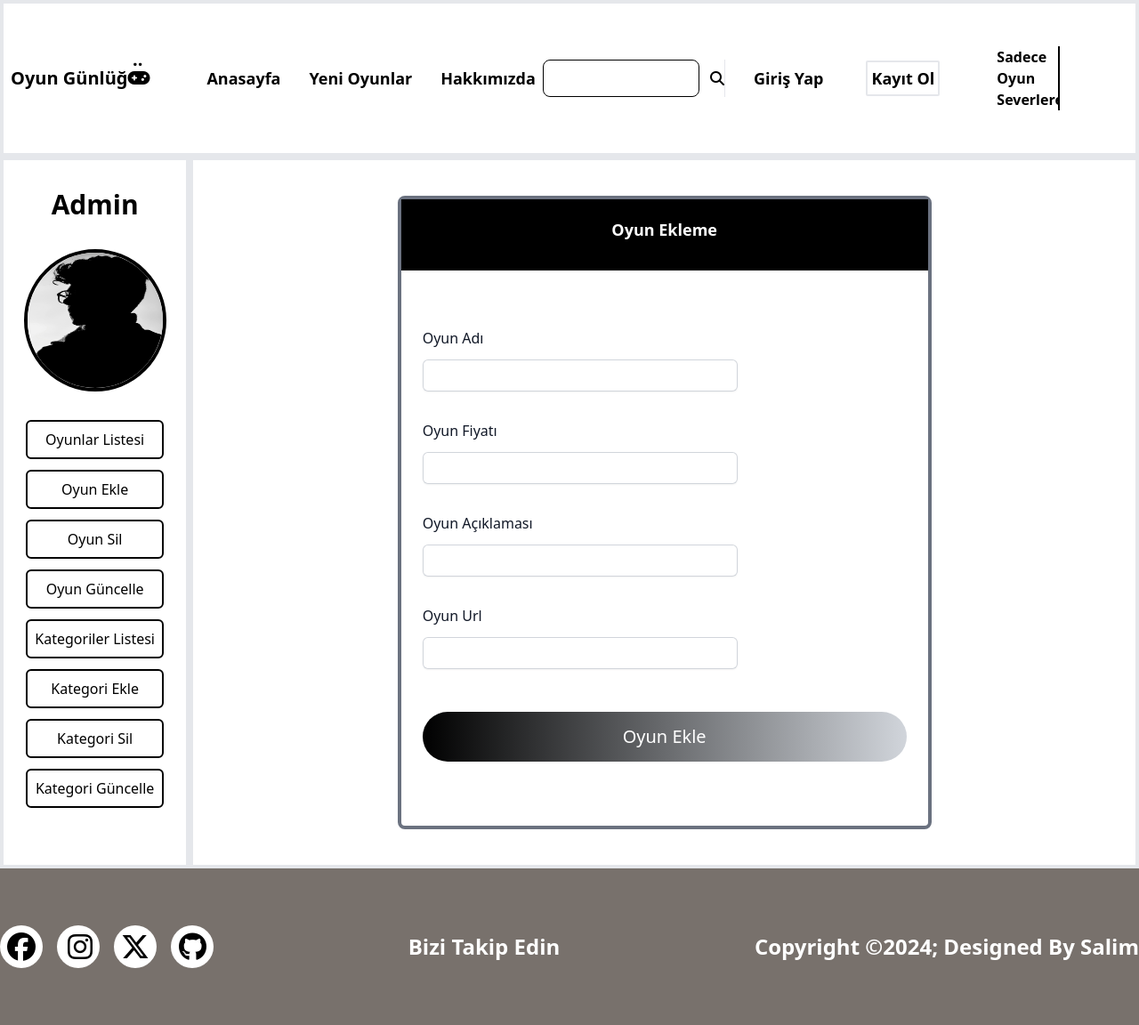
After one commit to SalimBerk/PHPBitirmeProjesi, a PHP site: page /admin-create.php in a window 1280 px wide. The commit adds this page. Shown: the whole page at 89% size. Run offline with PHP 8.4, Linux system fonts and the light colour scheme; some libraries are stand-ins or nearby versions.

Commit message:
Admin Oyun Ekleme İşlemi Gerçekleşti.

```diff
--- /dev/null
+++ b/public/Views/_admin-menu.php
@@ -0,0 +1,29 @@
+<div class="admin-menu ">
+    <ul class="flex flex-col space-y-3">
+
+        <a href="/PHPBitirmeProjesi/public/admin-panel.php">
+            <li class="border-2 border-solid border-black rounded-md p-2">Oyunlar Listesi</li>
+        </a>
+        <a href="/PHPBitirmeProjesi/public/admin-create.php">
+            <li class="border-2 border-solid border-black rounded-md p-2">Oyun Ekle</li>
+        </a>
+        <a href="/">
+            <li class="border-2 border-solid border-black rounded-md p-2">Oyun Sil</li>
+        </a>
+        <a href="/">
+            <li class="border-2 border-solid border-black rounded-md p-2">Oyun Güncelle</li>
+        </a>
+        <a href="/">
+            <li class="border-2 border-solid border-black rounded-md p-2">Kategoriler Listesi</li>
+        </a>
+        <a href="/">
+            <li class="border-2 border-solid border-black rounded-md p-2">Kategori Ekle</li>
+        </a>
+        <a href="/">
+            <li class="border-2 border-solid border-black rounded-md p-2">Kategori Sil</li>
+        </a>
+        <a href="/">
+            <li class="border-2 border-solid border-black rounded-md p-2">Kategori Güncelle</li>
+        </a>
+    </ul>
+</div>
--- a/public/Views/_products.php
+++ b/public/Views/_products.php
@@ -22,7 +22,7 @@ if (isset($_GET['id'])) {
 
 while ($row = mysqli_fetch_assoc($result)) :
 ?>
-    <div class="card w-80 max-h-[600px] border-4 rounded-lg border-black">
+    <div class="card  w-80 max-h-[600px] border-4 rounded-lg border-black">
         <div class="card-title text-center font-bold text-white  text-lg bg-[#78716c] ">
             <span><?php echo $row['name'] ?></span>
         </div>
--- /dev/null
+++ b/public/admin-create.php
@@ -0,0 +1,94 @@
+<?php require './libs/functions.php' ?>
+
+
+<?php
+
+if ($_SERVER["REQUEST_METHOD"] == "POST") {
+    $gamename = trim($_POST['name']);
+    $gameprice = trim($_POST['price']);
+    $gamedescription = trim(htmlspecialchars($_POST['description']));
+    $gameimageurl = trim($_POST['imageurl']);
+    $gameadmincreate = createGame($gamename, $gameprice, $gamedescription, $gameimageurl);
+    if ($gameadmincreate) {
+        header('Location:admin-panel.php');
+    } else {
+        echo "Ekleme İşlemi Başarısız Oldu";
+    }
+}
+?>
+
+<!DOCTYPE html>
+<html lang="en">
+<?php include '../public/views/_head.php' ?>
+
+<body>
+    <?php include '../public/Views/_navbar.php' ?>
+    <section class="admin-panel  max-h-screen w-full   ">
+        <div class="flex ">
+            <div class=" text-center space-y-8 flex flex-col items-center py-8 admin-menu h-[800px] border-4 border-solid w-1/6 ">
+                <span class="text-3xl font-bold">Admin</span>
+                <img src="./images/profile.jpg" class="admin-profile border-solid border-4 rounded-full bg-cover border-black h-40 w-40" alt="resim bulunamadı" />
+                <!-- Admin Menu -->
+                <?php include './Views/_admin-menu.php' ?>
+            </div>
+
+            <div class="admin-content min-h-[800px] flex justify-center p-10 border-4 border-solid w-5/6">
+                <div class="w-[600px] min-h-[600px] border-4  border-solid border-gray-500 rounded-lg">
+                    <div class="user-menu flex items-center">
+                        <a href="/PHPBitirmeProjesi/public/signup.php" class="login h-[80px] w-full    font-bold text-center text-lg p-5 bg-black text-white">
+                            Oyun Ekleme
+                        </a>
+
+                    </div>
+
+                    <form action="admin-create.php" method="POST" enctype="multipart/form-data">
+                        <div class="space-y-2   ">
+                            <div class="mt-10 grid grid-cols-1 p-6 gap-x-6 gap-y-8 sm:grid-cols-6">
+                                <div class="sm:col-span-4">
+                                    <label for="name" class="block text-md font-medium  leading-6 text-gray-900">Oyun Adı</label>
+                                    <div class="mt-3">
+                                        <div class="flex rounded-md shadow-sm ring-1 ring-inset ring-gray-300 focus-within:ring-2 focus-within:ring-inset focus-within:border-blue-400 sm:max-w-md">
+                                            <input type="text" name="name" id="name" class="block flex-1 border-0 bg-transparent py-1.5 pl-1 text-gray-900">
+                                        </div>
+                                    </div>
+                                </div>
+                                <div class="sm:col-span-4">
+                                    <label for="price" class="block text-md font-medium  leading-6 text-gray-900">Oyun Fiyatı</label>
+                                    <div class="mt-3">
+                                        <div class="flex rounded-md shadow-sm ring-1 ring-inset ring-gray-300 focus-within:ring-2 focus-within:ring-inset focus-within:border-blue-400 sm:max-w-md">
+                                            <input type="text" name="price" id="price" class="block flex-1 border-0 bg-transparent py-1.5 pl-1 text-gray-900">
+                                        </div>
+                                    </div>
+                                </div>
+                                <div class="sm:col-span-4">
+                                    <label for="description" class="block text-md font-medium  leading-6 text-gray-900">Oyun Açıklaması</label>
+                                    <div class="mt-3">
+                                        <div class="flex rounded-md shadow-sm ring-1 ring-inset ring-gray-300 focus-within:ring-2 focus-within:ring-inset focus-within:border-blue-400 sm:max-w-md">
+                                            <input type="text" name="description" id="description" class="block flex-1 border-0 bg-transparent py-1.5 pl-1 text-gray-900">
+                                        </div>
+                                    </div>
+                                </div>
+                                <div class="sm:col-span-4">
+                                    <label for="imageurl" class="block text-md font-medium  leading-6 text-gray-900">Oyun Url</label>
+                                    <div class="mt-3">
+                                        <div class="flex rounded-md shadow-sm ring-1 ring-inset ring-gray-300 focus-within:ring-2 focus-within:ring-inset focus-within:border-blue-400 sm:max-w-md">
+                                            <input type="text" name="imageurl" id="imageurl" class="block flex-1 border-0 bg-transparent py-1.5 pl-1 text-gray-900">
+                                        </div>
+                                    </div>
+                                </div>
+                                <input type="submit" value="Oyun Ekle" class="col-span-full mt-4  text-center rounded-full h-14    to-black  bg-gradient-to-l  text-xl text-white from-gray-300    ">
+
+                                </input>
+                            </div>
+
+                        </div>
+                    </form>
+                </div>
+            </div>
+        </div>
+
+    </section>
+    <?php include '../public/Views/_footer.php' ?>
+</body>
+
+</html>
--- a/public/css/styles.css
+++ b/public/css/styles.css
@@ -810,6 +810,14 @@ body {
   min-height: 100vh;
 }
 
+.min-h-\[800px\] {
+  min-height: 800px;
+}
+
+.min-h-\[600px\] {
+  min-height: 600px;
+}
+
 .w-1\/2 {
   width: 50%;
 }
--- a/public/index.php
+++ b/public/index.php
@@ -10,12 +10,12 @@
   <!-- Main Header -->
   <?php include '../public/Views/_mainheader.php' ?>
   <section class="main-section mt-4 mb-3 ">
-    <div class="container min-h-screen my-16 items-center  mx-auto py-4 flex space-x-8">
-      <div class="w-1/2 md:w-1/4 h-full flex-col sm:flex-row">
+    <div class="container block justify-center md:flex-row min-h-screen my-16 items-center  mx-auto py-4 md:flex space-x-8">
+      <div class="w-full md:w-1/4 md:flex h-full flex-col sm:flex-row">
         <!-- Categories -->
         <?php include '../public/Views/_categories.php' ?>
       </div>
-      <div class="w-1/2 md:w-9/12  h-full flex flex-row gap-5 flex-wrap justify-center  ">
+      <div class="w-1/2 md:w-9/12  items-center h-full flex flex-row gap-5 flex-wrap justify-center  " style="margin: auto; margin-top:2rem;">
         <!-- Products -->
         <?php include '../public/Views/_products.php' ?>
 
--- a/public/libs/functions.php
+++ b/public/libs/functions.php
@@ -116,3 +116,28 @@ function getCategoriesByBlogId($id)
     mysqli_close($connection);
     return $result;
 }
+
+function createGame(string $name, float $price, string $description, string $imageurl, int $isactive = 1)
+{
+    include "connection.php";
+
+    $query = "INSERT INTO games(name, price,description,imageurl,isactive) VALUES (?, ?, ?, ?, ?)";
+    $stmt = mysqli_prepare($connection, $query);
+
+    if ($stmt === false) {
+        die('Prepare failed: ' . htmlspecialchars(mysqli_error($connection)));
+    }
+
+    mysqli_stmt_bind_param($stmt, 'sdssi', $name, $price, $description, $imageurl, $isactive);
+
+    $result = mysqli_stmt_execute($stmt);
+
+    if ($result === false) {
+        die('Execute failed: ' . htmlspecialchars(mysqli_stmt_error($stmt)));
+    }
+
+    mysqli_stmt_close($stmt);
+    mysqli_close($connection);
+
+    return $result;
+}
```
Also changed, not shown: other parts of public/css/styles.css (+17 -22 lines), public/admin-panel.php (+2 -29 lines).
